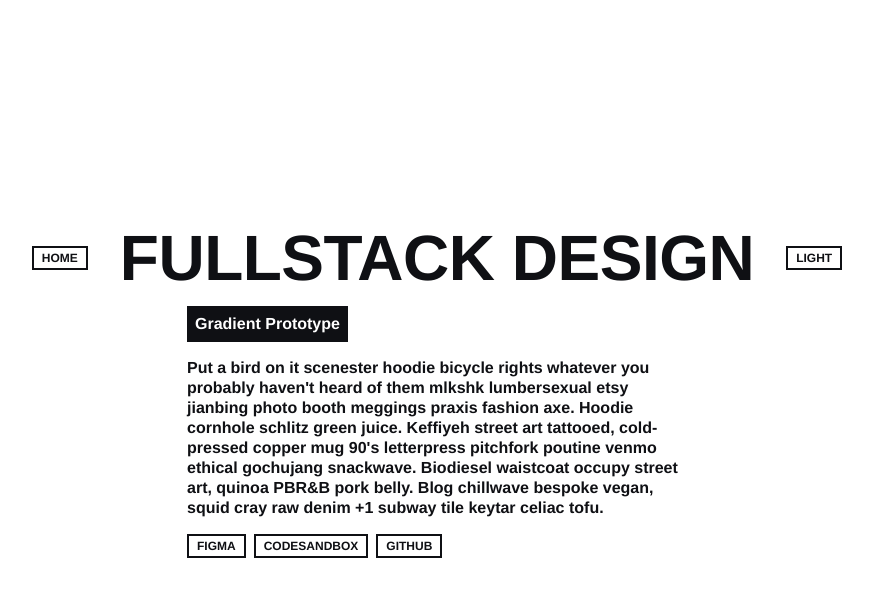
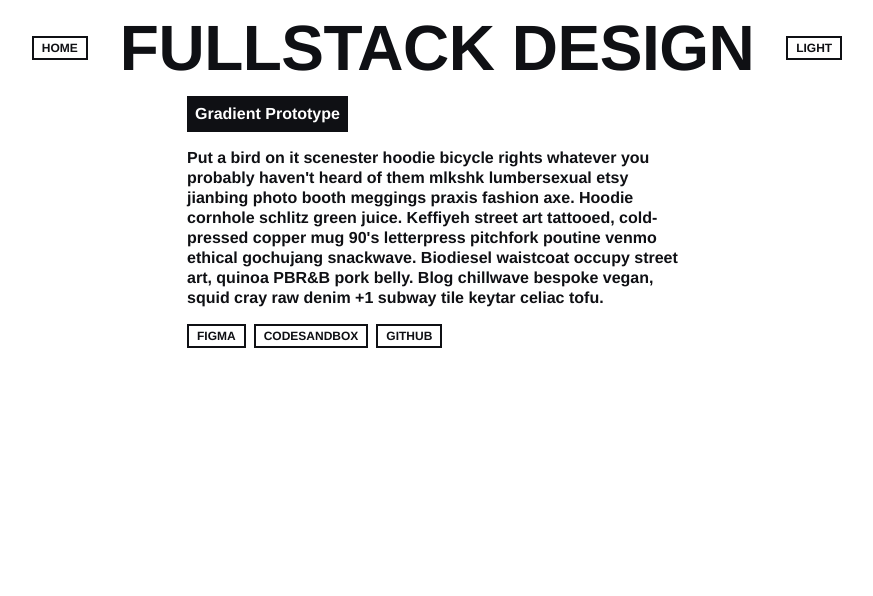
Before and after one commit to rttnbrgr/homebase, a Next.js app: page /fullstack-design in a window 1280 px wide. Shown: the top 596 px of the page, without its empty margins (203-1076 px from the left). Built offline with nearby package versions, Linux system fonts and the light colour scheme.

Commit message:
update chakra template

```diff
--- a/components/layouts/LayoutChakra.tsx
+++ b/components/layouts/LayoutChakra.tsx
@@ -12,7 +12,7 @@ const LayoutChakra = ({ children }: LayoutProps) => {
     <>
       <Meta />
       <ChakraProvider theme={theme}>
-        <div className="min-h-screen flex justify-center items-center">
+        <div className="min-h-screen flex justify-center items-start">
           <main>{children}</main>
         </div>
       </ChakraProvider>
```
